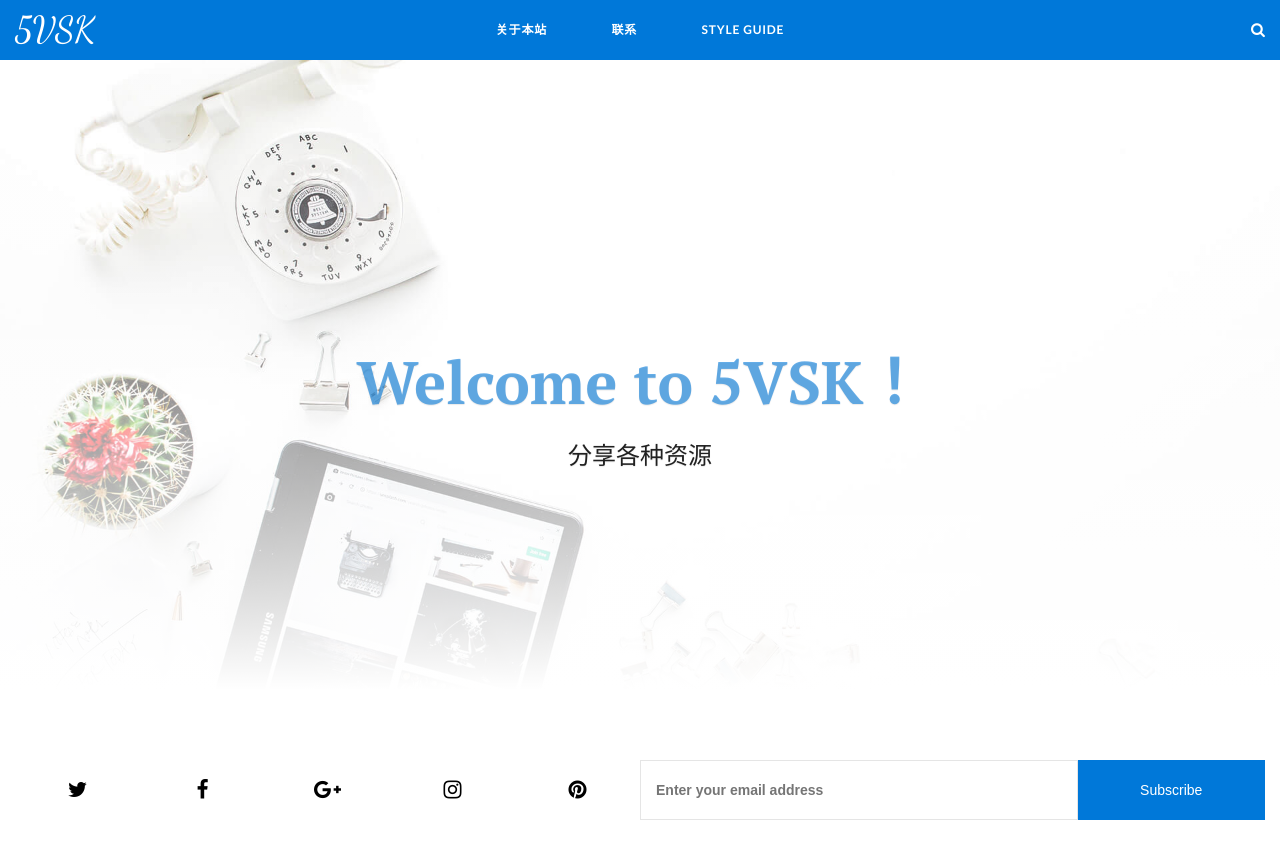
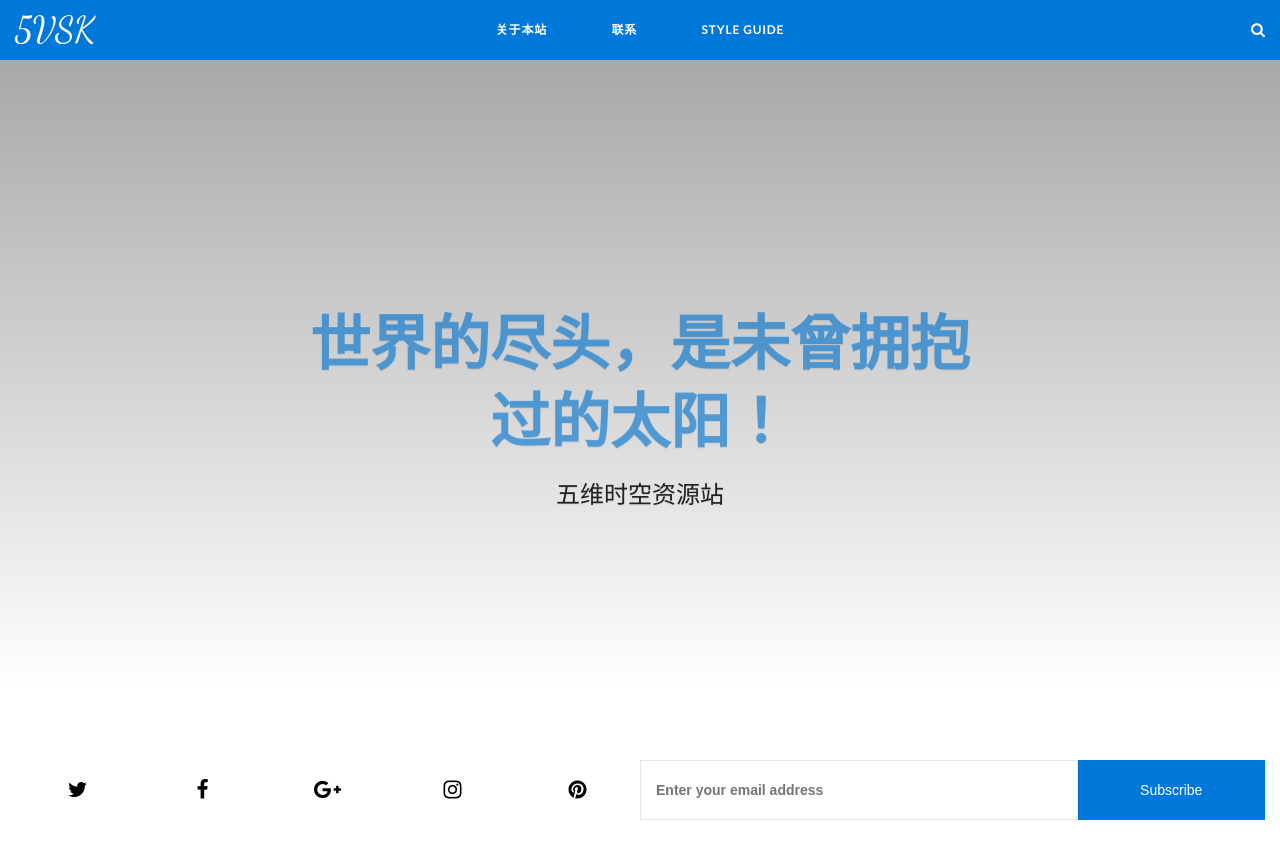
Before and after one commit to 5vts/5vts.github.io, a Jekyll site: the page built from index.html, in a window 1280 px wide and 900 px high. Shown: the top 859 px of the window. Built offline with Jekyll 4.4.1, drawn with Linux system fonts in a browser that asks for light colours; the list of posts is cut into pages by our own code.

Commit message:
Update _config.yml

```diff
--- a/_config.yml
+++ b/_config.yml
@@ -2,12 +2,12 @@
 title: 5VSK
 description: 资源分享站
 baseurl: "" # the subpath of your site, e.g. /blog
-url: "https://mayaurora.github.io/" # the base hostname & protocol for your site, e.g. http://example.com
+url: "https://5vts.github.io/" # the base hostname & protocol for your site, e.g. http://example.com
 
 # Banner Section
-hero: 112.jpg
-hero-title: Welcome to 5VSK！
-hero-description: 分享各种资源
+hero: https://api.btstu.cn/sjbz/api.php?lx=dongman&format=images
+hero-title: 世界的尽头，是未曾拥抱过的太阳！
+hero-description: 五维时空资源站
 
 # Author - Creator
 author-name: Ben Campbell
```
